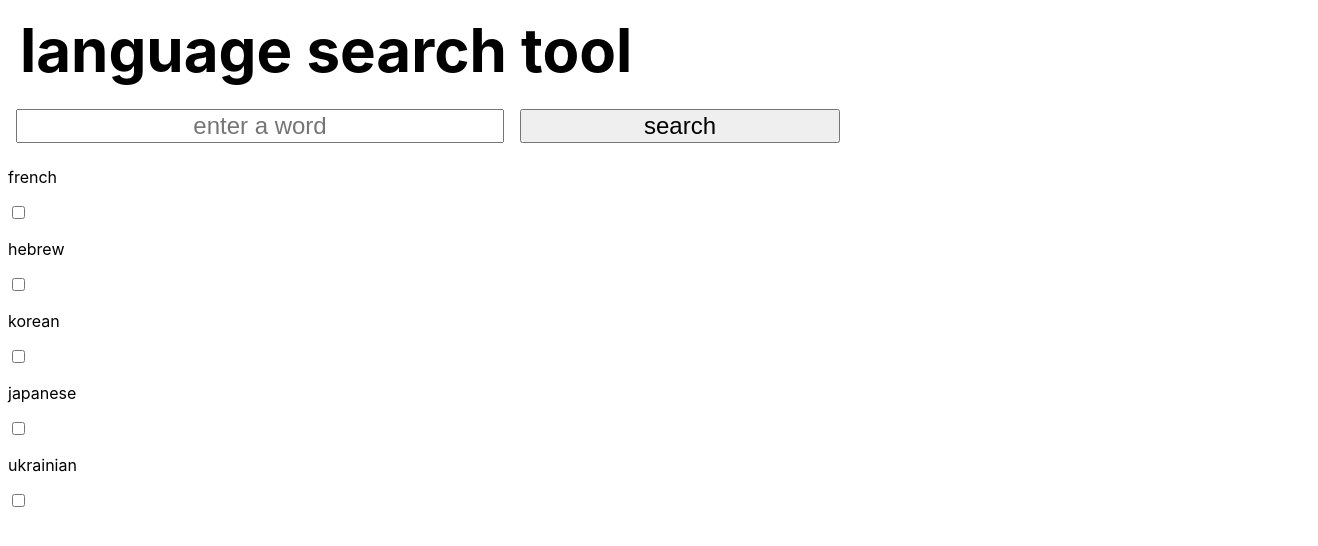
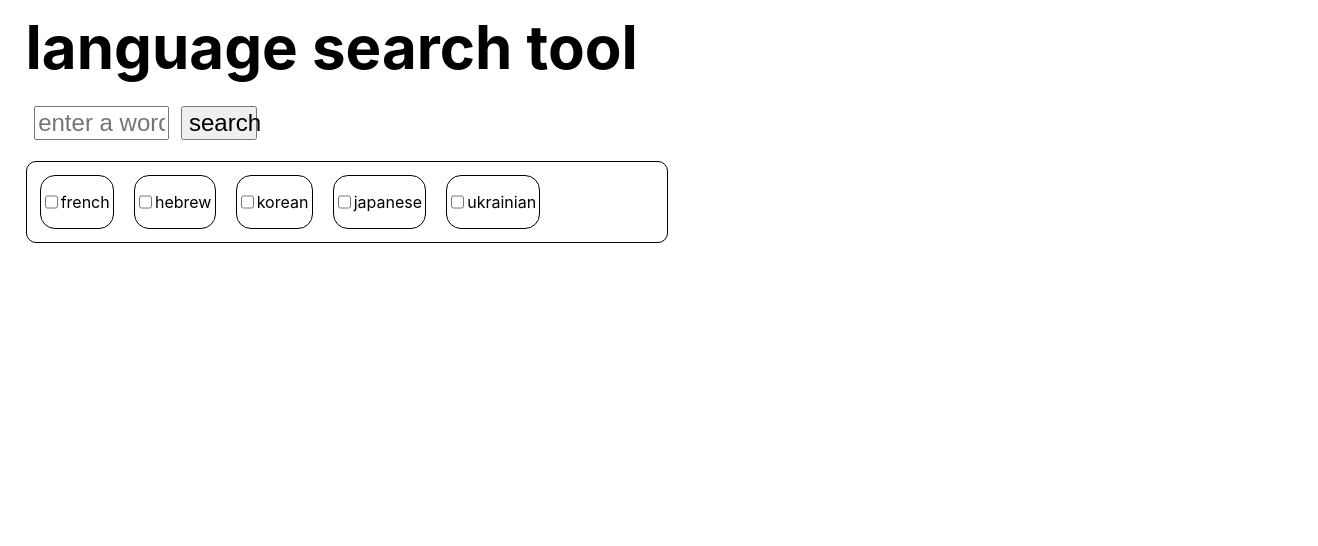
Before and after one commit to devUserContact/language-search-tool, a Next.js app: page / in a window 1280 px wide. Shown: the top 546 px of the page, 1318 px wide, since content can reach past the window. Built offline with nearby package versions, Linux system fonts and the light colour scheme.

Commit message:
edited css styling

```diff
--- a/pages/SearchForm/index.tsx
+++ b/pages/SearchForm/index.tsx
@@ -37,7 +37,7 @@ const SearchForm: NextPage = () => {
       if ((query != "" && query == searchTerm) || searched == true) {
         setSearched(false);
         return (
-          <div className={styles.container}>
+          <>
             <div className={styles.grid}>
               {languages.map((language: any, i) => {
                 if (language.checked === true) {
@@ -51,7 +51,7 @@ const SearchForm: NextPage = () => {
                 }
               })}
             </div>
-          </div>
+          </>
         );
       } else {
         return <></>;
@@ -74,10 +74,15 @@ const SearchForm: NextPage = () => {
             <button className={styles.button} type="submit">
               search
             </button>
+          </form>
+        </div>
+      </div>
+      <div className={styles.checklistContainer}>
+        <div className={styles.checklistFlex}>
           {languages.map((language, id) => {
             return (
               <>
-                  <p>{language.language}</p>
+                <div className={styles.checklistWrapper}>
                   <input
                     type="checkbox"
                     key={id}
@@ -86,10 +91,11 @@ const SearchForm: NextPage = () => {
                       selectLanguages(e);
                     }}
                   />
+                  <p>{language.language}</p>
+                </div>
               </>
             );
           })}
-          </form>
         </div>
       </div>
       <p></p>
--- a/styles/Home.module.scss
+++ b/styles/Home.module.scss
@@ -24,7 +24,8 @@ $screen-xl-min: 1200px;
   }
 }
 .container {
-  padding: 0 0.25rem;
+  width: 100%;
+  margin: 1%;
 }
 
 .main {
@@ -36,19 +37,11 @@ $screen-xl-min: 1200px;
   justify-content: center;
   align-items: center;
 }
-.title a {
-  color: #0070f3;
-  text-decoration: none;
-}
 
 .title {
-  margin: 0;
+  margin: 1%;
   line-height: 1.15;
   font-size: 2.5rem;
-}
-
-.title,
-.description {
   text-align: center;
 }
 
@@ -64,17 +57,16 @@ $screen-xl-min: 1200px;
   grid-template-rows: 1fr 1fr;
   justify-items: center;
 }
-.gridWrapper {
-}
 .formWrapper {
-  display: grid;
-  justify-items: center;
+  margin: 1%;
+  width: 100%;
+  justify-items: left;
 }
 .input {
   width: 12rem;
   text-align: center;
   font-size: 12px;
-  margin: 0.5rem;
+  margin: 1%;
 }
 .button {
   width: 6rem;
@@ -83,17 +75,34 @@ $screen-xl-min: 1200px;
   margin: 0.5rem;
 }
 .iStyle {
-  height: 35rem;
-  width: 12rem;
-  margin: 0.25rem;
 }
-
+.checklistContainer {
+  margin: 1%;
+  border: solid black 1px;
+  border-radius: 10px;
+  width: 50%;
+}
+.checklistFlex {
+  display: flex;
+  margin: 1%;
+  margin-right: -5%;
+}
+.checklistWrapper {
+  display: flex;
+  border: solid black 1px;
+  border-radius: 15px;
+  margin: 1%;
+  margin-right: 2%;
+  padding-right: 0.5%;
+}
+.dropdown-selection {
+}
 @include sm {
   .input {
     width: 20rem;
     text-align: center;
     font-size: 18px;
-    margin: 0.5rem;
+    margin: 1%;
   }
   .button {
     width: 10rem;
@@ -110,7 +119,6 @@ $screen-xl-min: 1200px;
 
 @include md {
   .title {
-    margin: 1rem;
     line-height: 1.15;
     font-size: 2.75rem;
   }
@@ -118,7 +126,6 @@ $screen-xl-min: 1200px;
     width: 25rem;
     text-align: center;
     font-size: 20px;
-    margin: 0.5rem;
   }
   .button {
     width: 15rem;
@@ -129,13 +136,11 @@ $screen-xl-min: 1200px;
   .iStyle {
     height: 40rem;
     width: 30rem;
-    margin: 0.5rem;
   }
 }
 
 @include lg {
   .title {
-    margin: 0;
     line-height: 1.15;
     font-size: 3.75rem;
   }
@@ -143,7 +148,6 @@ $screen-xl-min: 1200px;
     width: 30rem;
     text-align: center;
     font-size: 24px;
-    margin: 0.5rem;
   }
   .button {
     width: 20rem;
@@ -151,47 +155,34 @@ $screen-xl-min: 1200px;
     font-size: 24px;
     margin: 0.5rem;
   }
-
-  .iStyle {
-    height: 40rem;
-    width: 38rem;
-    margin: 1rem;
-  }
 }
 
 @include xl {
   .grid {
     display: grid;
-    grid-template-columns: 1fr 1fr 1fr;
+    grid-template-columns: 1fr 1fr;
     grid-template-rows: 1fr 1fr;
     justify-items: center;
   }
   .title {
     display: grid;
-    margin: 1rem;
     font-size: 3.75rem;
     justify-items: left;
   }
   .input {
-    width: 30rem;
+    width: 30%;
+    margin-left: -1%;
     text-align: center;
     font-size: 24px;
-    margin: 0.5rem;
   }
   .button {
-    width: 20rem;
+    width: 18%;
     text-align: center;
     font-size: 24px;
-    margin: 0.5rem;
-  }
-
-  .formWrapper {
-    display: grid;
-    justify-items: left;
   }
   .iStyle {
     height: 50rem;
-    width: 38rem;
-    margin: 0.5rem;
+    width: 80%;
+    margin-right: 6%;
   }
 }
```
Lines whose indentation alone changed are shown as unchanged.
